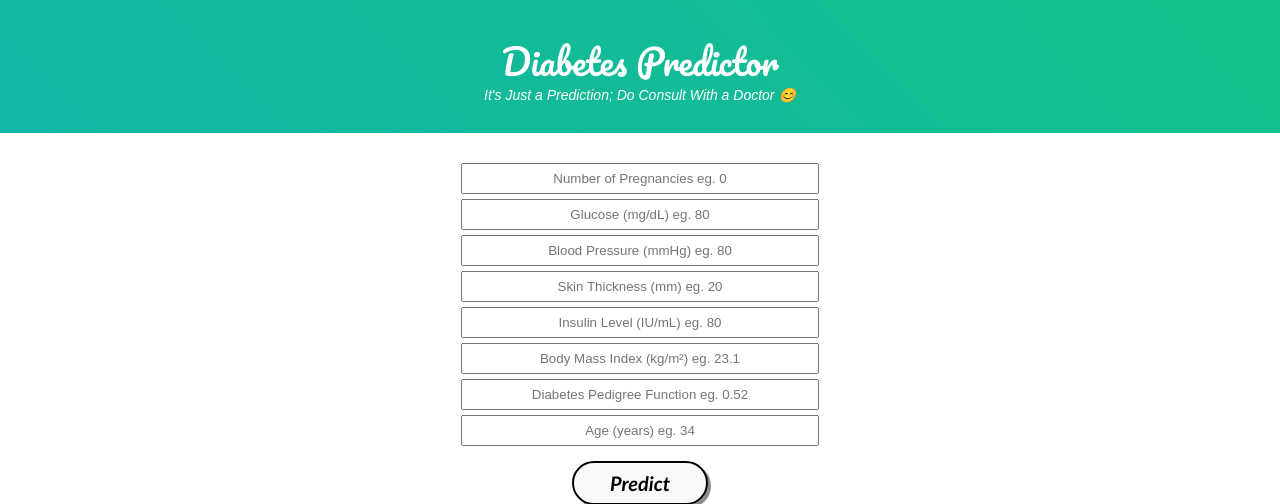
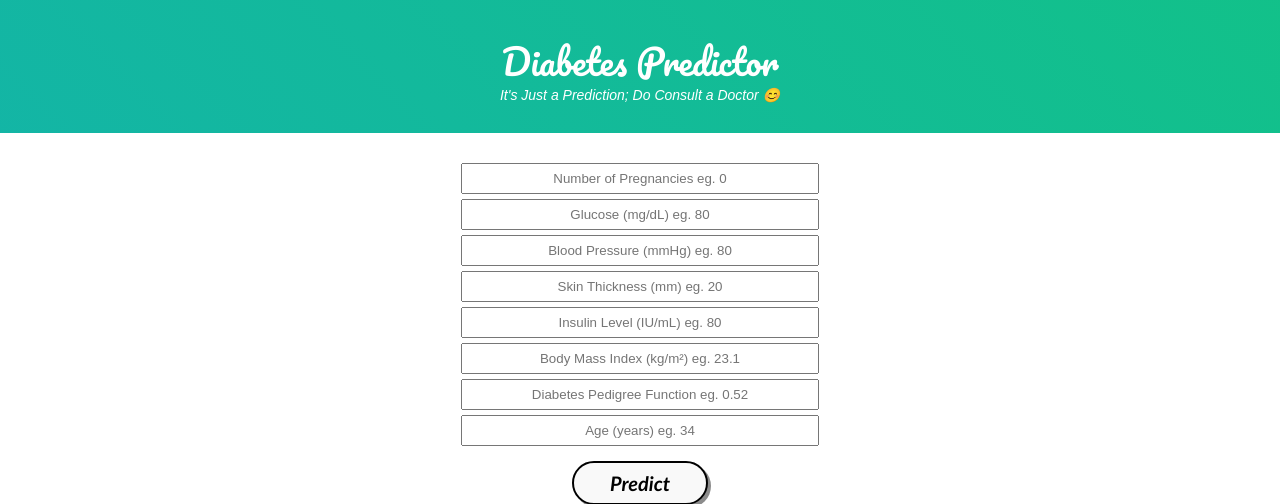
Before and after one commit to MdSami786/Diabetes-Predictor, a Flask app: page / in a window 1280 px wide. Shown: the top 504 px of the page. Run offline with Flask 2, Linux system fonts and the light colour scheme; parts of the project's set-up code (start-up, migrations or seed data) failed here and were passed over; some libraries are stand-ins or nearby versions.

Commit message:
Update index.html

```diff
--- a/templates/index.html
+++ b/templates/index.html
@@ -16,7 +16,7 @@
     	<div class="container">
             <h2 class='container-heading'><span class="heading_font">Diabetes Predictor</span></h2>
             <div class='description'>
-    			<p>It's Just a Prediction; Do Consult With a Doctor 😊</p>
+    			<p>It's Just a Prediction; Do Consult a Doctor 😊</p>
     		</div>
     	</div>
 
```
